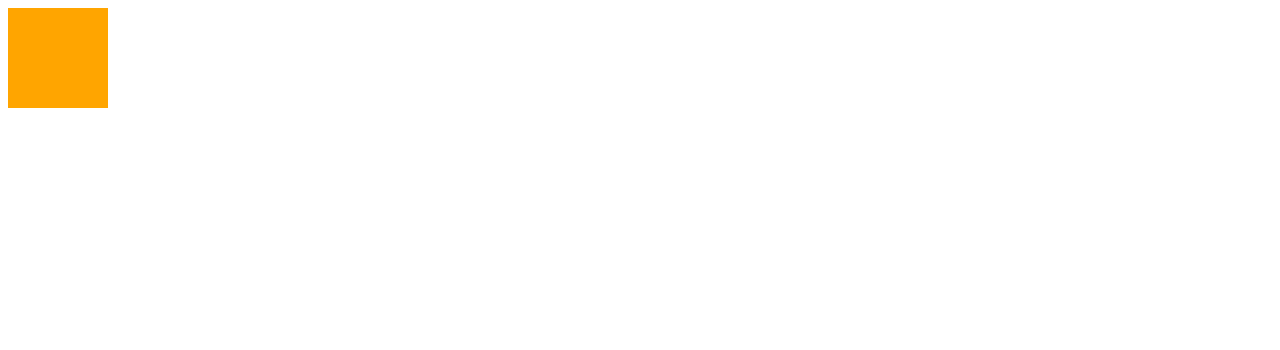
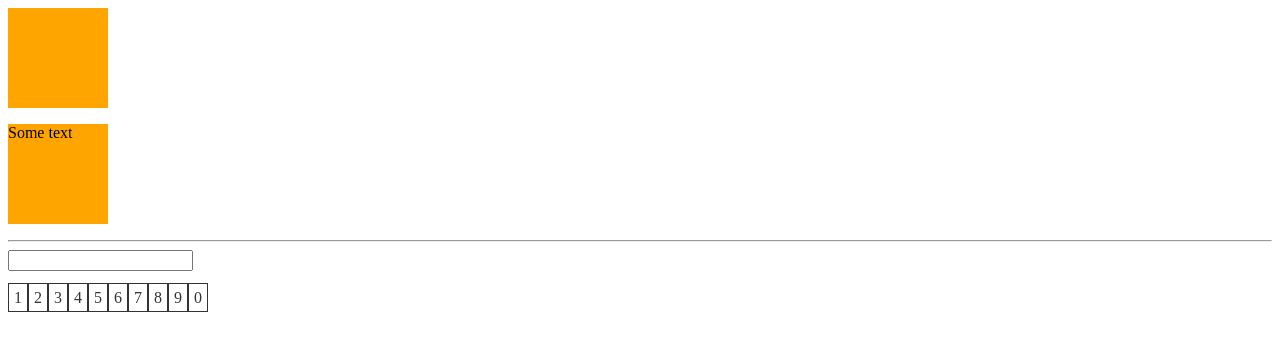
Before and after one commit to kamrade/petgio-sheme, an Angular app: page / in a window 1280 px wide. Shown: the top 350 px of the page. Built offline with nearby package versions, Linux system fonts and the light colour scheme.

Commit message:
Added new example. Lighting entered number animation

```diff
--- a/src/app/app.component.css
+++ b/src/app/app.component.css
@@ -2,4 +2,9 @@
   width: 100px;
   height: 100px;
   background: orange;
+  cursor: pointer;
 }
+
+.nums {
+  cursor: pointer;
+}
--- a/src/app/app.component.html
+++ b/src/app/app.component.html
@@ -1,3 +1,23 @@
 <div
-  (click)="onClickSimple()"
+  class="simple"
+  (mouseup)="onClickSimple()"
+  (mousedown)="onMousedownSimple()"
   [@clickedState]="clickInfo"></div>
+
+<p
+  (click)="onClickParagraph()"
+  [@clickedState]="paragraphInfo">Some text</p>
+
+<hr>
+<input type="number" (input)="numberEntered = $event.target.value">
+<br><br>
+<span class="nums" [@numberEnteredState]="numberEntered == 1 ? 'selected' : 'unselected'">1</span>
+<span class="nums" [@numberEnteredState]="numberEntered == 2 ? 'selected' : 'unselected'">2</span>
+<span class="nums" [@numberEnteredState]="numberEntered == 3 ? 'selected' : 'unselected'">3</span>
+<span class="nums" [@numberEnteredState]="numberEntered == 4 ? 'selected' : 'unselected'">4</span>
+<span class="nums" [@numberEnteredState]="numberEntered == 5 ? 'selected' : 'unselected'">5</span>
+<span class="nums" [@numberEnteredState]="numberEntered == 6 ? 'selected' : 'unselected'">6</span>
+<span class="nums" [@numberEnteredState]="numberEntered == 7 ? 'selected' : 'unselected'">7</span>
+<span class="nums" [@numberEnteredState]="numberEntered == 8 ? 'selected' : 'unselected'">8</span>
+<span class="nums" [@numberEnteredState]="numberEntered == 9 ? 'selected' : 'unselected'">9</span>
+<span class="nums" [@numberEnteredState]="numberEntered == 0 ? 'selected' : 'unselected'">0</span>
--- a/src/app/app.component.ts
+++ b/src/app/app.component.ts
@@ -5,6 +5,7 @@ import { trigger, state, style, transition, animate } from '@angular/animations'
   selector: 'app-root',
   templateUrl: './app.component.html',
   styleUrls: ['./app.component.css'],
+
   animations: [
     trigger('clickedState', [
       state('default', style({
@@ -13,19 +14,61 @@ import { trigger, state, style, transition, animate } from '@angular/animations'
         height: '100px'
       })),
       state('clicked', style({
-        backgroundColor: 'lightblue',
+        backgroundColor: 'orange',
         width: '100%',
         height: '100px'
       })),
+      state('mousedown', style({
+        backgroundColor: 'red'
+      })),
       transition('default => clicked', animate('200ms 100ms ease-in')),
-      transition('clicked => default', animate('400ms 100ms ease-out'))
+      transition('clicked => default', animate('400ms 100ms ease-out')),
+      transition('mousedown <=> default', animate('400ms 100ms ease-out')),
+      transition('mousedown <=> clicked', animate('400ms 100ms ease-out'))
+    ]),
+    trigger('numberEnteredState', [
+      state('unselected', style({
+        border: '1px solid #333',
+        padding: '5px',
+        backgroundColor: 'white',
+        color: '#333'
+      })),
+      state('selected', style({
+        border: '2px solid red',
+        padding: '4px',
+        backgroundColor: '#333',
+        color: 'white'
+      })),
+      transition('unselected => selected', [
+        style({
+          border: '2px solid #333',
+          padding: '4px'
+        }),
+        animate(2000, style({
+          backgroundColor: 'red'
+        })),
+        animate(2000)
+      ])
     ])
   ]
+
 })
 export class AppComponent {
   clickInfo = 'default';
+  simpleState = 'default';
+  paragraphInfo = 'default';
+  numberEntered;
 
   onClickSimple() {
-    this.clickInfo == 'default' ? this.clickInfo = 'clicked' : this.clickInfo = 'default'
+    this.simpleState == 'default' ? this.simpleState = 'clicked' : this.simpleState = 'default';
+    this.clickInfo = this.simpleState;
+  }
+
+  onMousedownSimple() {
+    this.clickInfo = 'mousedown';
+  }
+
+  onClickParagraph() {
+    this.paragraphInfo == 'default' ? this.paragraphInfo = 'clicked' : this.paragraphInfo = 'default';
   }
 }
```
